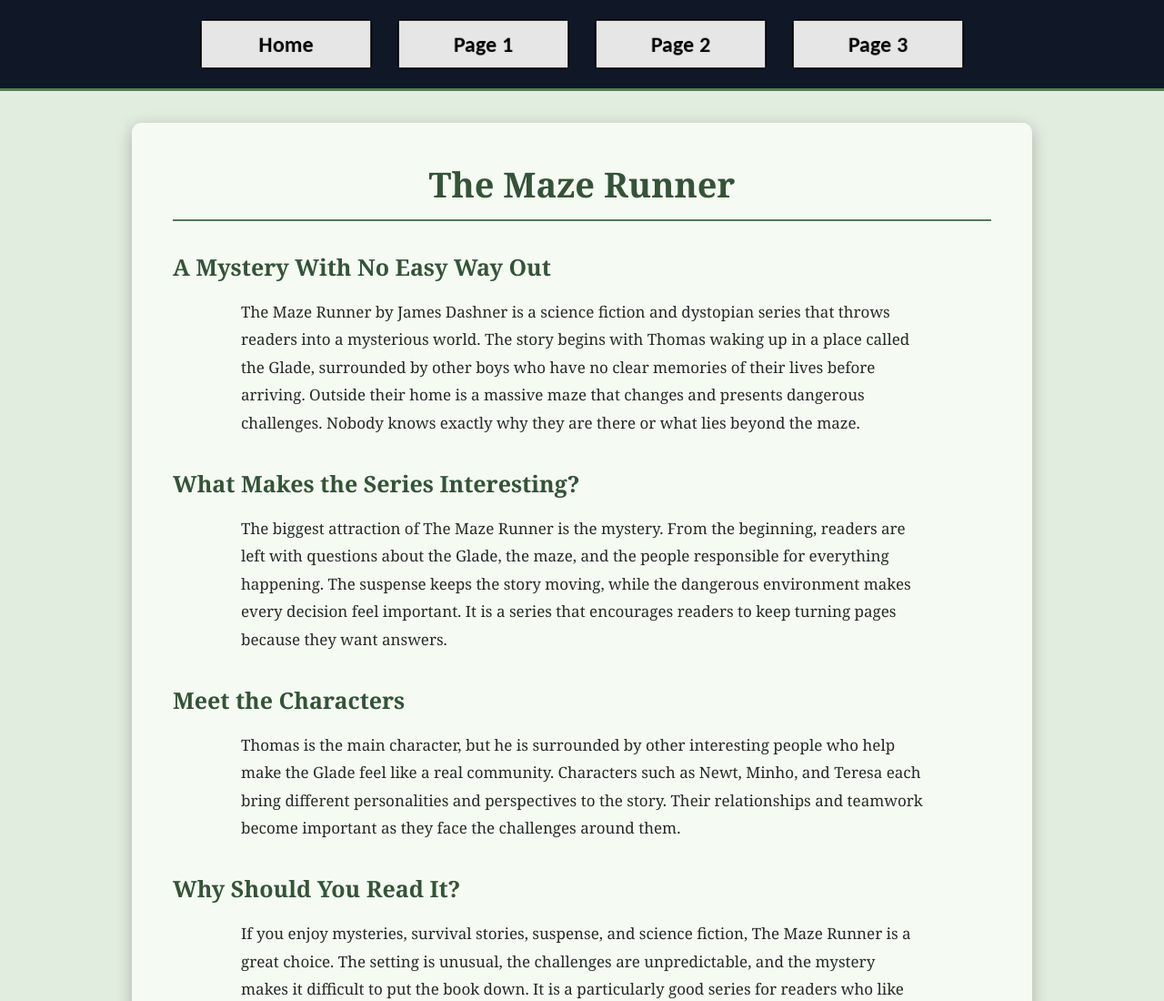
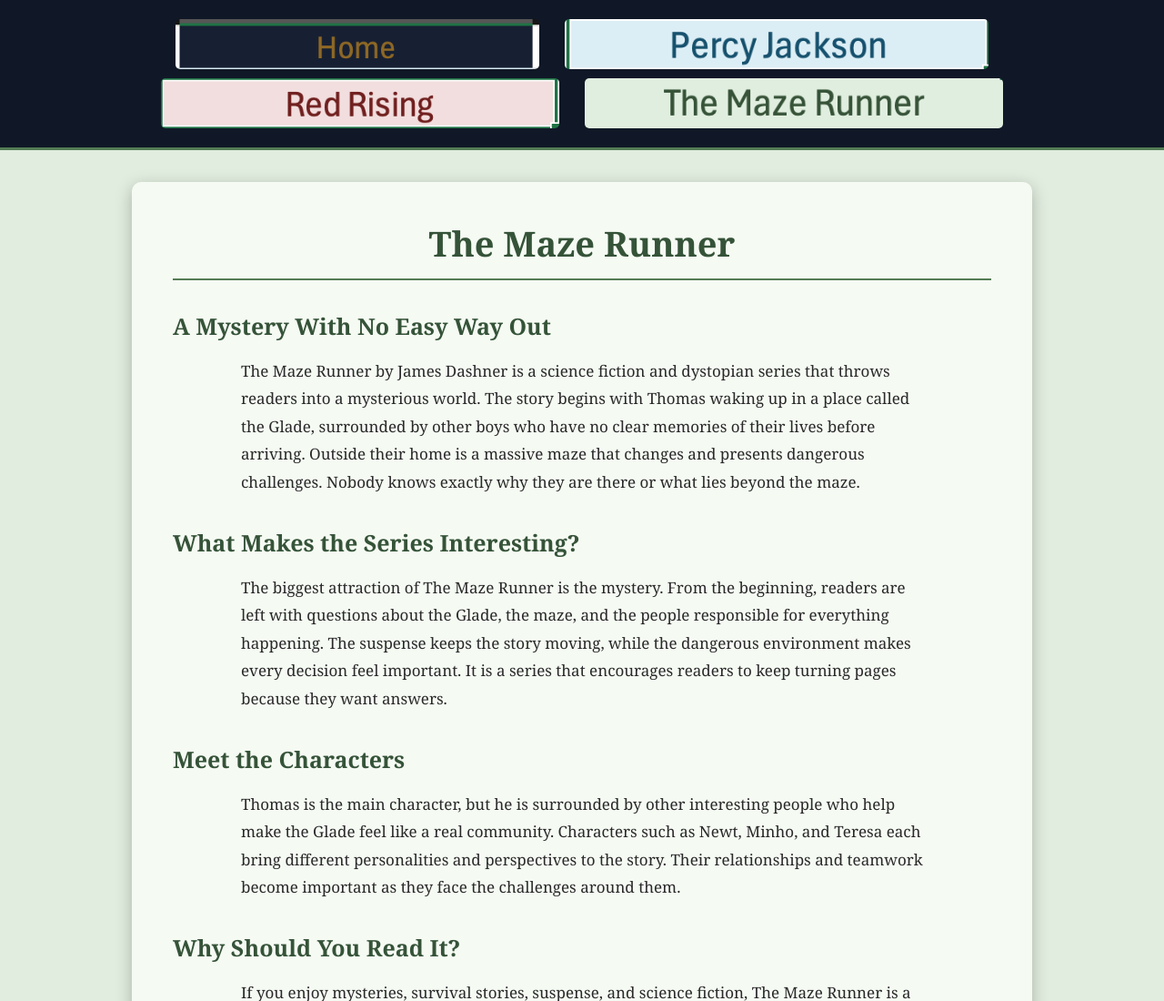
Before and after one commit to pengillyheath-glitch/bmis235-html-3, a plain HTML site: page page3.html in a window 1280 px wide. Shown: the top 1100 px of the page at 91% size. Drawn offline with Linux system fonts and the light colour scheme.

Commit message:
Update navigation images and links in page3.html

```diff
--- a/page3.html
+++ b/page3.html
@@ -15,10 +15,10 @@
 <body class="maze-page">
 
 <nav>
-    <a href="index.html"><img src="img/home.png" alt="Home"></a>
-    <a href="page1.html"><img src="img/page1.png" alt="Percy Jackson"></a>
-    <a href="page2.html"><img src="img/page2.png" alt="Red Rising"></a>
-    <a href="page3.html"><img src="img/page3.png" alt="Maze Runner"></a>
+    <a href="index.html"><img src="img/Home1.png" alt="Home"></a>
+    <a href="page1.html"><img src="img/percy.png" alt="Percy Jackson"></a>
+    <a href="page2.html"><img src="img/red.png" alt="Red Rising"></a>
+    <a href="page3.html"><img src="img/runner.png" alt="Maze Runner"></a>
 </nav>
 <main>
 <h1>The Maze Runner</h1>
```
